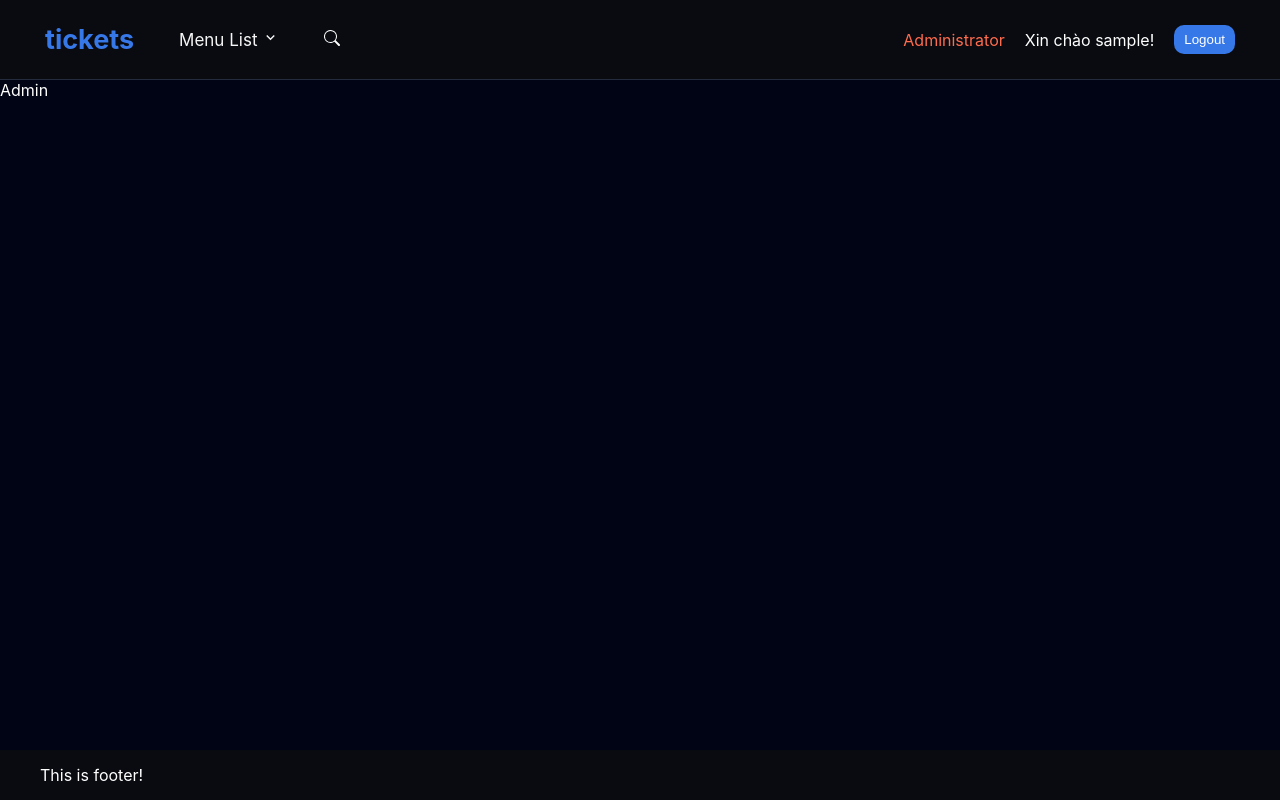
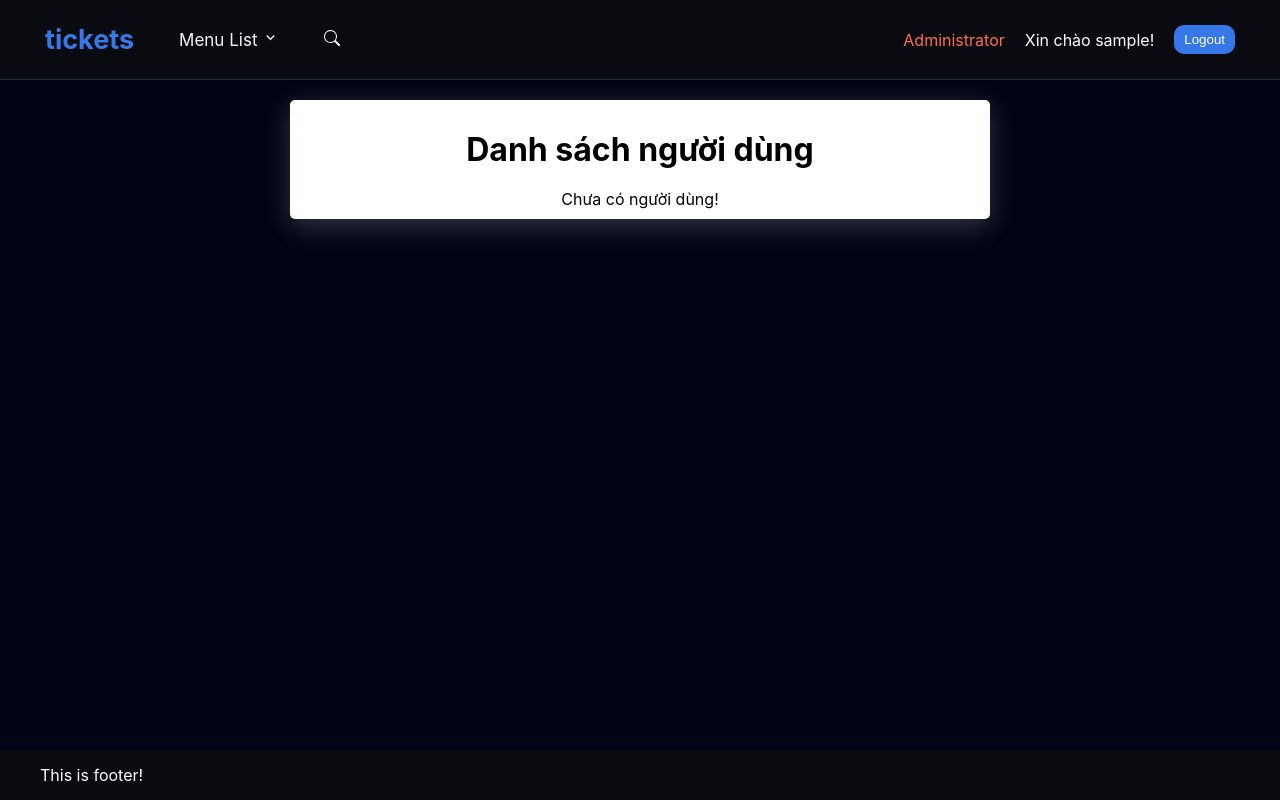
Before and after one commit to xuananh95/Nhom2_Final_Project, a React (Create React App) app: page /admin in a window 1280 px wide. Built offline with nearby package versions, Linux system fonts and the light colour scheme; sample sign-in values are in the browser's storage.

Commit message:
added admin page

```diff
--- /dev/null
+++ b/src/pages/Admin/UserItem/index.jsx
@@ -0,0 +1,32 @@
+import React from 'react'
+import { SUserItem } from './styles'
+import {AiOutlineDelete} from 'react-icons/ai'
+import Button from '../../../components/Button'
+const UserItem = ({user}) => {
+  const handleShowInfo = () => {
+
+  }
+
+  const handleDelete = () => {
+
+  }
+  return (
+    <SUserItem>
+      <div className="item-left">
+        <h3>{user.username}</h3>
+      </div>
+      <div className="item-right">
+        <div className="user-info">
+          <button onClick={handleShowInfo}>Xem thêm</button>
+        </div>
+
+        <div className="delete">
+          <AiOutlineDelete className="delete-btn" fontSize={25}/>
+        </div>
+      </div>
+      <hr />
+    </SUserItem>
+  )
+}
+
+export default UserItem
--- /dev/null
+++ b/src/pages/Admin/UserItem/styles.js
@@ -0,0 +1,44 @@
+import styled from "styled-components";
+
+export const SUserItem = styled.div`
+  width: 100%;
+  max-width: 300px;
+  display: flex;
+  flex-direction: row;
+  justify-content: space-between;
+  align-items: center;
+  margin: 10px;
+  .item-left {
+    flex: 1;
+  }
+  .item-right {
+    flex: 1;
+    display: flex;
+    flex-direction: row;
+    justify-content: flex-end;
+    align-items: center;
+    .user-info {
+      margin-right: 20px;
+      button {
+        width: 80px;
+        height: 30px;
+        display: flex;
+        align-items: center;
+        justify-content: center;
+        cursor: pointer;
+        color: white;
+        border: none;
+        background-color: #1b77f0;
+        border-radius: 5px;
+        padding: 10px;
+        font-size: 12px;
+      }
+    }
+    .delete {
+      cursor: pointer;
+      .delete-btn:hover {
+        color: red;
+      }
+    }
+  }
+`;
--- a/src/pages/Admin/index.jsx
+++ b/src/pages/Admin/index.jsx
@@ -1,27 +1,38 @@
 import React, { useEffect, useState } from 'react'
 import { useNavigate } from 'react-router-dom';
 import { toast } from 'react-toastify';
+import UserItem from './UserItem';
+import { SAdmin } from './styles';
 
 const Admin = () => {
     const [currentUser, setCurrentUser] = useState(null);
+    const [users, setUsers] = useState([]);
     const navigate = useNavigate();
     useEffect(() => {
         const current = localStorage.getItem('currentUser') ? JSON.parse(localStorage.getItem('currentUser')) : null;
         if(!current){
             navigate('../sign-in', {replace: true});
-            toast.error('You must log in first!!!');
+            toast.error('Bạn cần phải đăng nhập trước!');
             return;
         }
-        console.log(current);
         if (!current.isAdmin){
             navigate('../', {replace: true});
-            toast.error('You do not have permission to view this page!');
+            toast.error('Bạn không đủ quyền để truy cập trang này!');
             return;
         }
         setCurrentUser(current);
+        const usersLocal = localStorage.getItem('users') ? JSON.parse(localStorage.getItem('users')) : [];
+        setUsers(usersLocal);
     }, [])
     return (
-        <div>Admin</div>
+        <SAdmin>
+            <h1>Danh sách người dùng</h1>
+            {users.length > 1
+                ? users.filter(user => user.isAdmin === false)
+                        .map(user=>(<UserItem key={user.id} user={user} />))
+                : (<div>Chưa có người dùng!</div>)}
+            {}
+        </SAdmin>
     )
 }
 
--- /dev/null
+++ b/src/pages/Admin/styles.js
@@ -0,0 +1,20 @@
+import styled from "styled-components";
+
+export const SAdmin = styled.div`
+  background-color: white;
+  width: 100%;
+  max-width: 700px;
+  margin: 0 auto;
+  margin-top: 20px;
+  padding: 10px 20px;
+  border-radius: 5px;
+  box-shadow: rgba(255, 255, 255, 0.2) 0px 7px 29px 0px;
+  color: black;
+  display: flex;
+  flex-direction: column;
+  justify-content: center;
+  align-items: center;
+  h1 {
+    margin: 20px;
+  }
+`;
--- a/src/pages/Signup/index.jsx
+++ b/src/pages/Signup/index.jsx
@@ -78,7 +78,7 @@ export const SForm = styled.form`
     margin-top: 20px;
     padding: 10px 20px;
     border-radius: 5px;
-    box-shadow: rgba(100, 100, 111, 0.2) 0px 7px 29px 0px;
+    box-shadow: rgba(255, 255, 255, 0.2) 0px 7px 29px 0px;
 
     .text{
         text-align: center;
```
